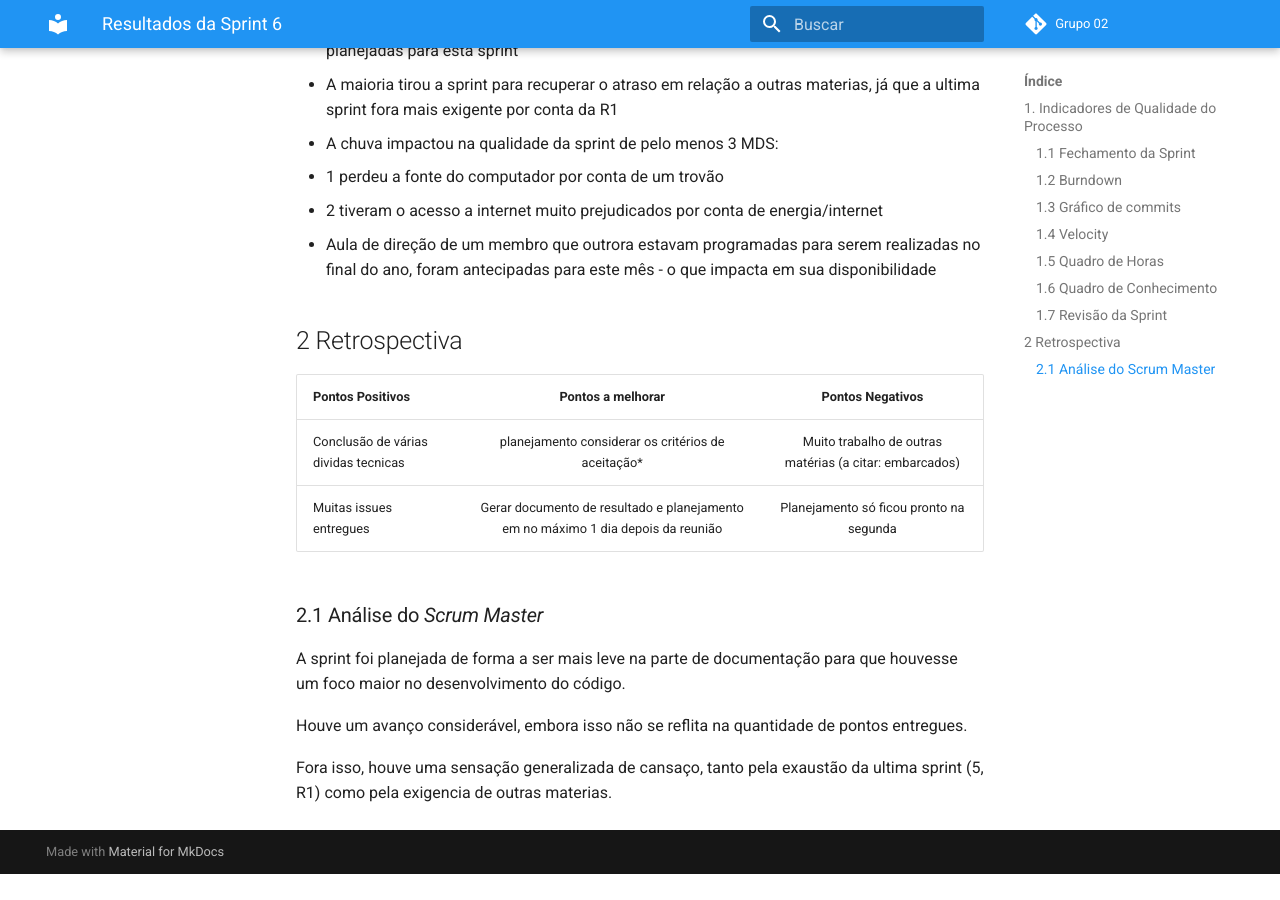
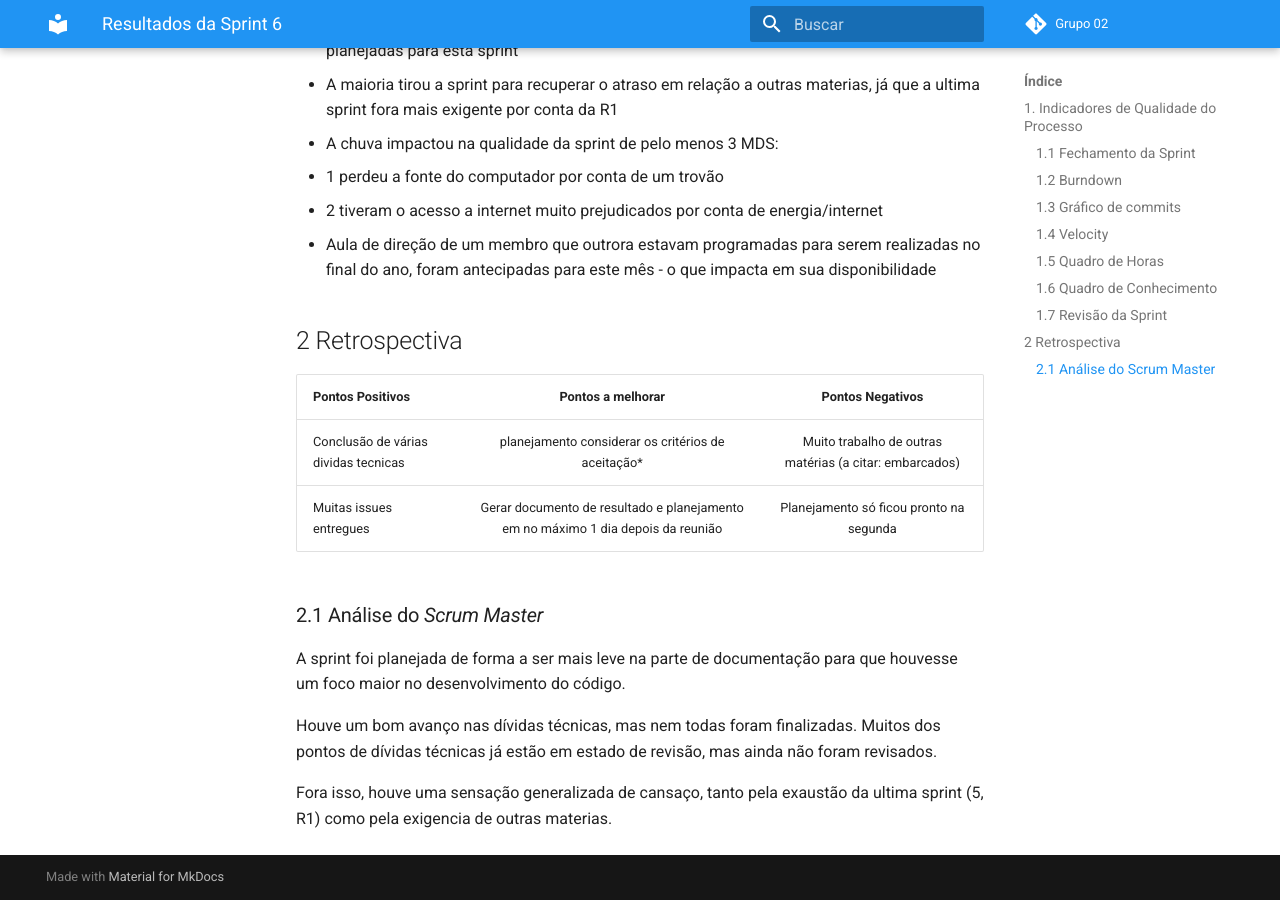
Before and after one commit to fga-eps-mds/2020.1-GaiaDex-wiki, an MkDocs documentation site: the page built from docs/sprints/sprint6/results.md, in a window 1280 px wide and 900 px high, scrolled down 4877 px. Built offline with MkDocs 1.6.1 and Material for MkDocs 9.7.7, drawn with Linux system fonts in a browser that asks for light colours; comment, search, counter and statistics services are not loaded; old or Windows-style settings are respelled for this version of MkDocs; before the commit the page ends 5751 px from its top, so only the background shows below that.

Commit message:
Update sprint6 results scrum master review
Signed-off-by: Rafael Makaha <rafael.makaha@gmail.com>

```diff
--- a/docs/sprints/sprint6/results.md
+++ b/docs/sprints/sprint6/results.md
@@ -97,6 +97,6 @@ Nessa _Sprint_:
 
 A sprint foi planejada de forma a ser mais leve na parte de documentação para que houvesse um foco maior no desenvolvimento do código.
 
-Houve um avanço considerável, embora isso não se reflita na quantidade de pontos entregues.
+Houve um bom avanço nas dívidas técnicas, mas nem todas foram finalizadas. Muitos dos pontos de dívidas técnicas já estão em estado de revisão, mas ainda não foram revisados.
 
 Fora isso, houve uma sensação generalizada de cansaço, tanto pela exaustão da ultima sprint (5, R1) como pela exigencia de outras materias.
```
